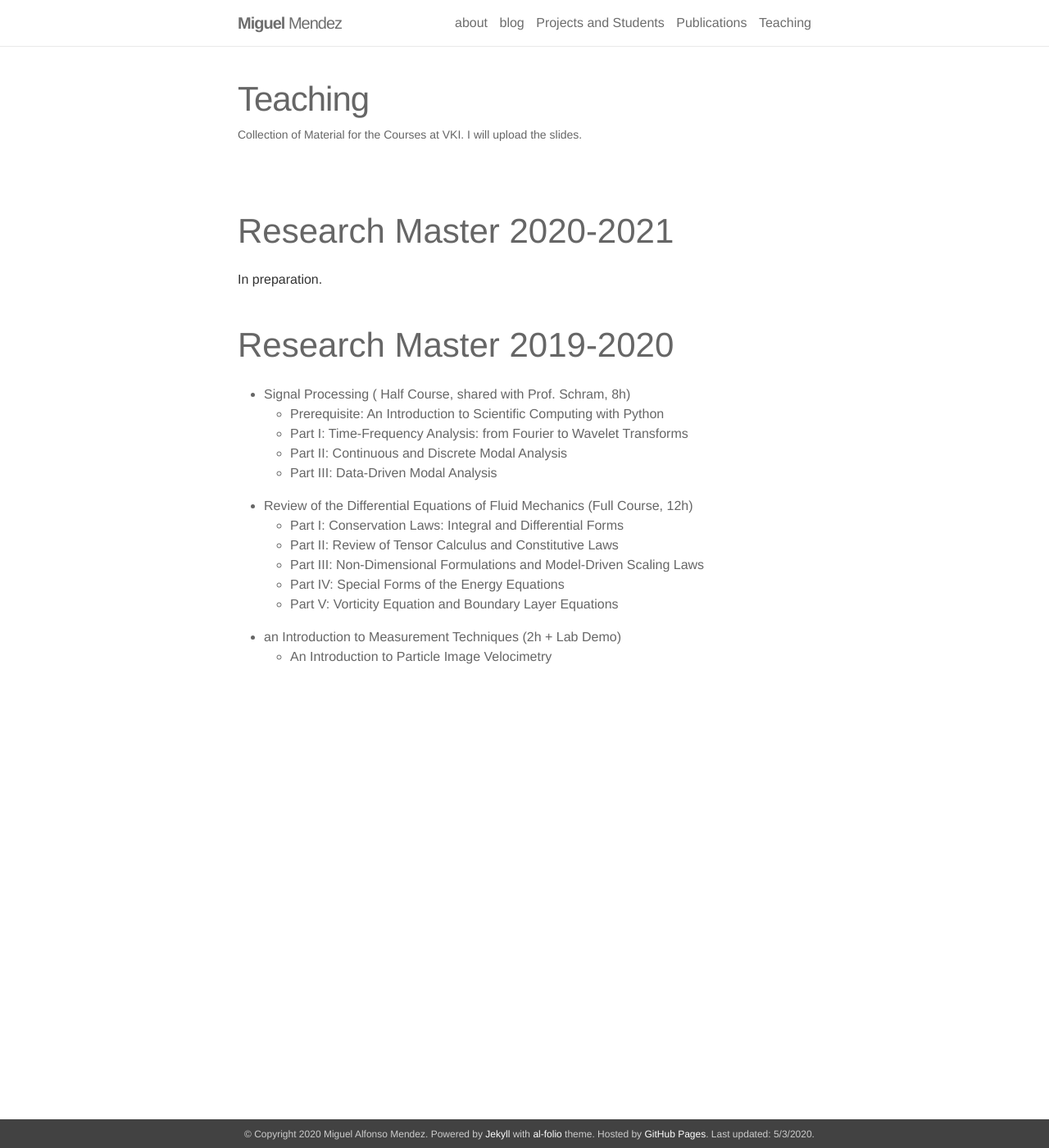
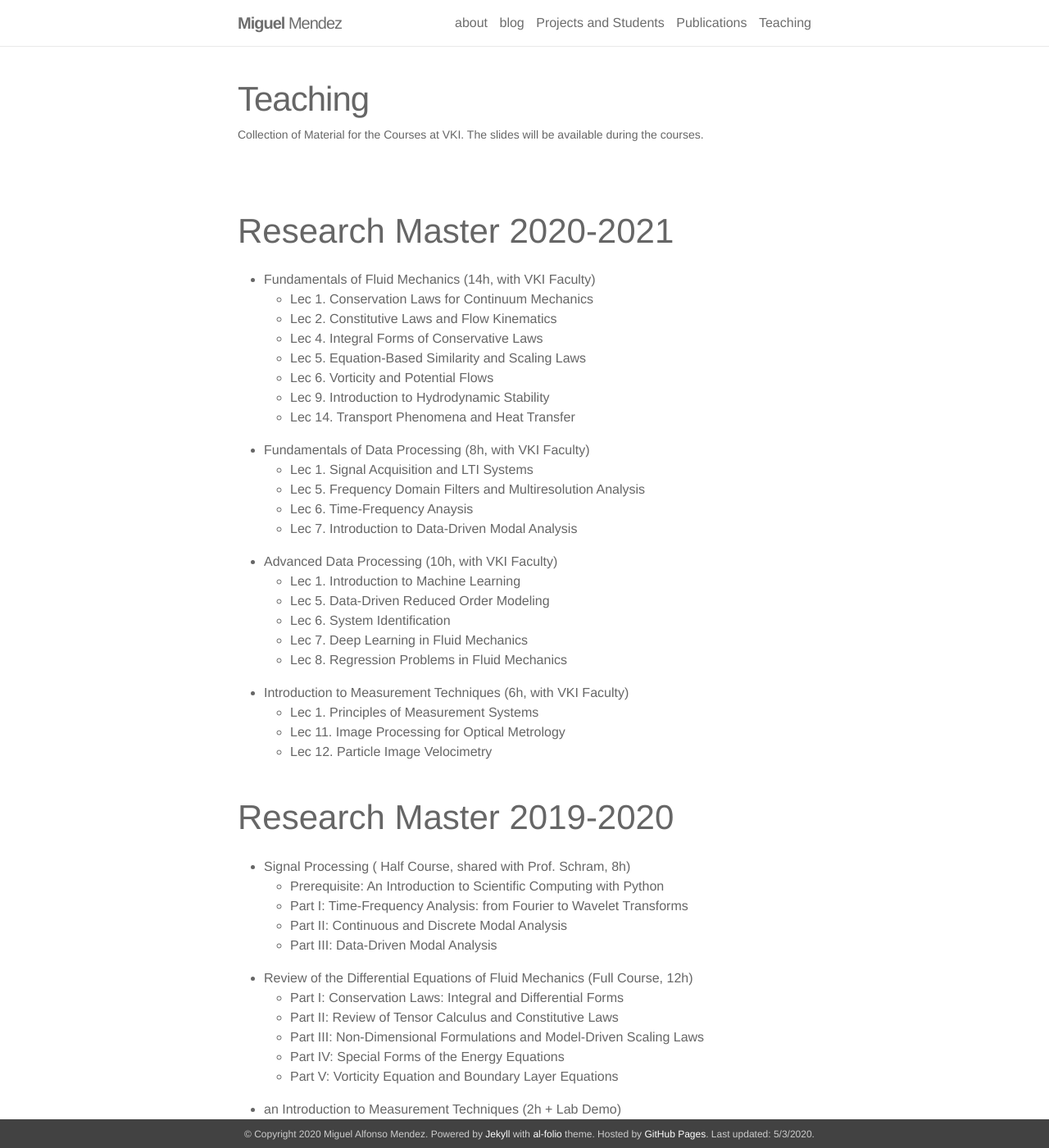
Before and after one commit to mendezVKI/mendezVKI.github.io, a Jekyll site: the page built from _pages/teaching.md, in a window 1280 px wide and 1400 px high. Shown: the whole window at 82% size. Built offline with Jekyll 4.4.1, drawn with Linux system fonts in a browser that asks for light colours; nearby versions of some CDN libraries; comment, search, counter and statistics services are not loaded.

Commit message:
SomeComment

```diff
--- a/_pages/teaching.md
+++ b/_pages/teaching.md
@@ -2,14 +2,44 @@
 layout: page
 permalink: /teaching/
 title: Teaching
-description: Collection of Material for the Courses at VKI. I will upload the slides.
+description: Collection of Material for the Courses at VKI. The slides will be available during the courses.
 ---
 
 
 Research Master 2020-2021
 ---
 
-In preparation.
+- Fundamentals of Fluid Mechanics (14h, with VKI Faculty)
+  - Lec 1.  Conservation Laws for Continuum Mechanics
+  - Lec 2.  Constitutive Laws and Flow Kinematics
+  - Lec 4.  Integral Forms of Conservative Laws
+  - Lec 5.  Equation-Based Similarity and Scaling Laws
+  - Lec 6.  Vorticity and Potential Flows
+  - Lec 9.  Introduction to Hydrodynamic Stability
+  - Lec 14. Transport Phenomena and Heat Transfer
+
+- Fundamentals of Data Processing (8h, with VKI Faculty)
+  - Lec 1. Signal Acquisition and LTI Systems
+  - Lec 5. Frequency Domain Filters and Multiresolution Analysis
+  - Lec 6. Time-Frequency Anaysis
+  - Lec 7. Introduction to Data-Driven Modal Analysis
+
+- Advanced Data Processing (10h, with VKI Faculty)
+  - Lec 1. Introduction to Machine Learning
+  - Lec 5. Data-Driven Reduced Order Modeling
+  - Lec 6. System Identification
+  - Lec 7. Deep Learning in Fluid Mechanics
+  - Lec 8. Regression Problems in Fluid Mechanics
+
+- Introduction to Measurement Techniques (6h, with VKI Faculty)
+  - Lec 1.  Principles of Measurement Systems
+  - Lec 11. Image Processing for Optical Metrology
+  - Lec 12. Particle Image Velocimetry
+
+
+
+
+
 
 Research Master 2019-2020
 ---
```
Also changed, not shown: _pages/projects.md (+1 -1 lines), 2 other files.
